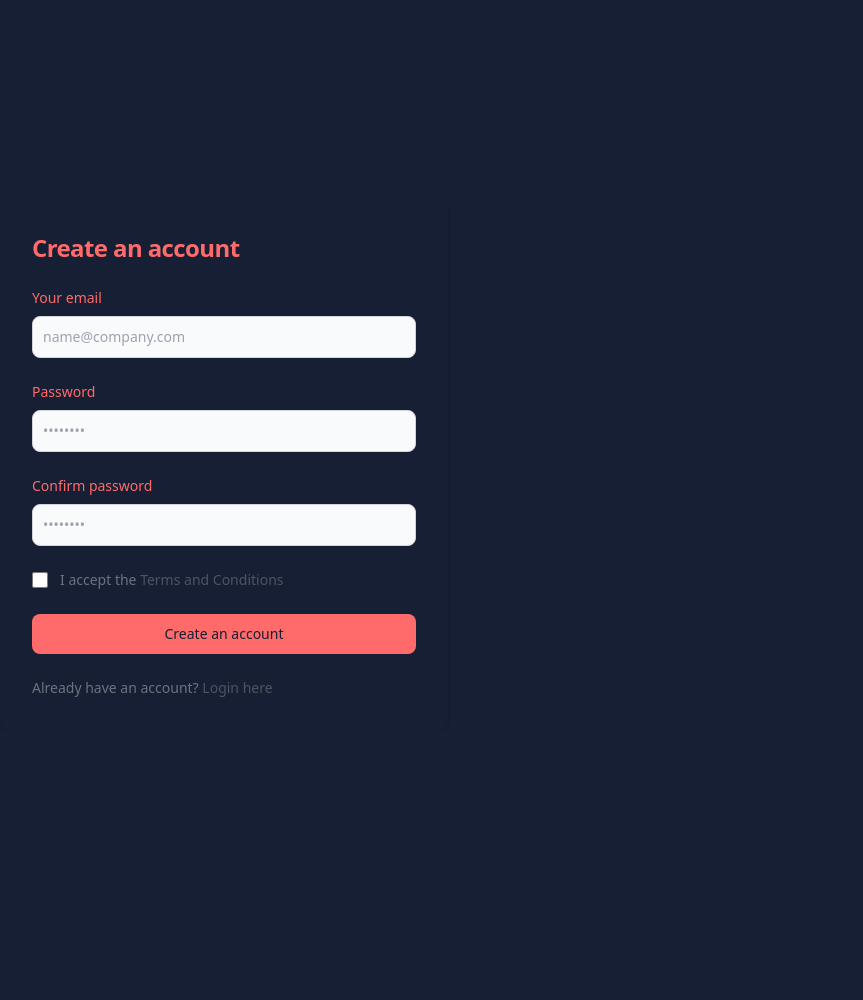
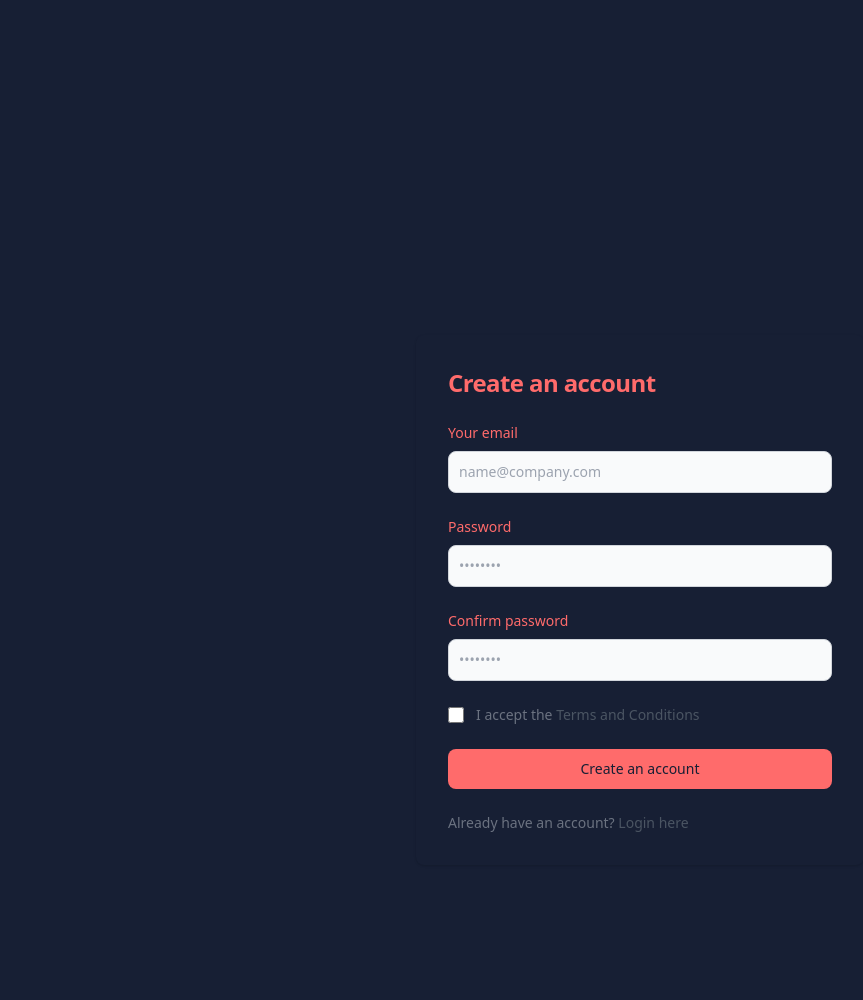
Before and after one commit to AdrianBcode/Bowie-BnB-Project, a Flask app: page / in a window 1280 px wide. Shown: the part 676-1676 px from the top of the page, without its empty margins (0-863 px from the left). Before the commit the page ends 1373 px from the top, so only its background shows below. Run offline with Flask 3, Linux system fonts and the light colour scheme; some libraries are stand-ins or nearby versions.

Commit message:
css update

```diff
--- a/static/styles.css
+++ b/static/styles.css
@@ -24,3 +24,11 @@ header {
     margin: 0 10px;
     font-family: 'Helvetica Neue', sans-serif;
 }
+
+.center-container {
+    display: flex;
+    flex-direction: column;
+    justify-content: center;
+    align-items: center;
+    height: 100vh;
+}
```
Also changed, not shown: static/style-spaces.css (+21 -0 lines).
